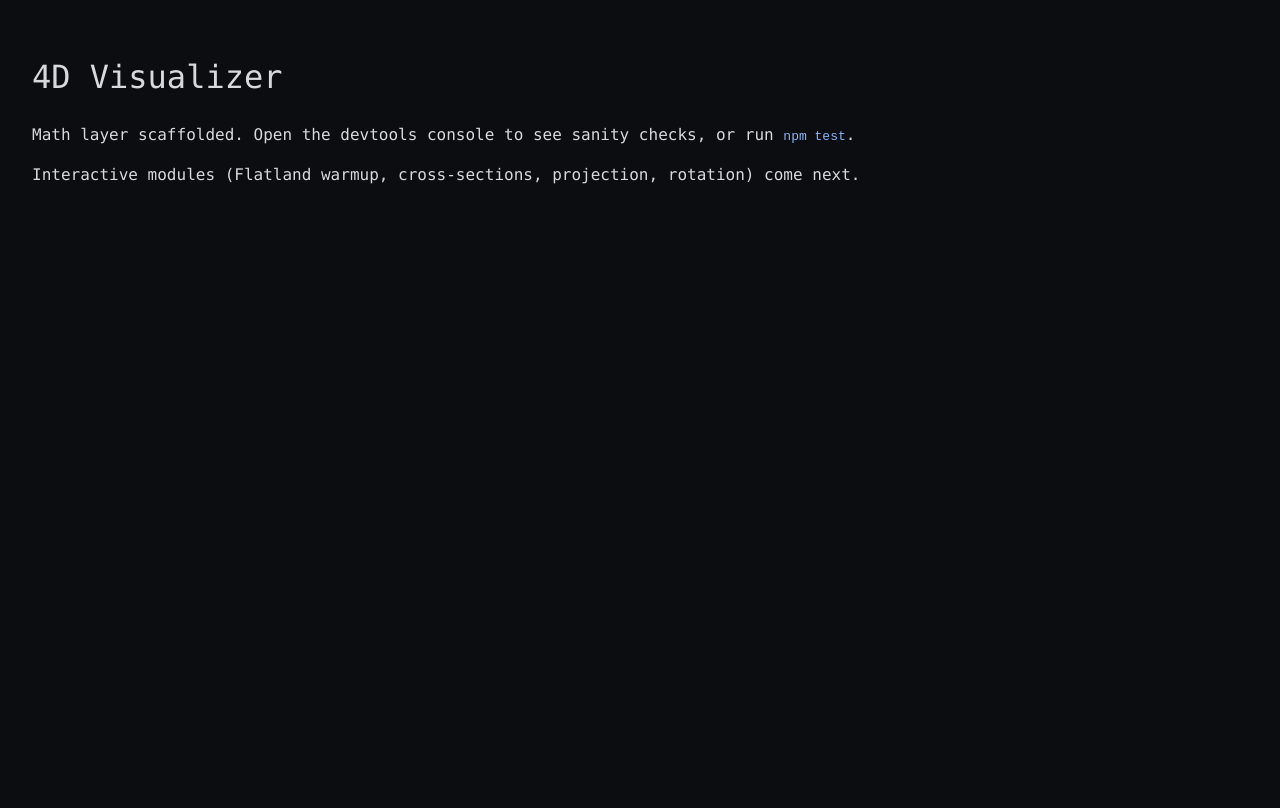
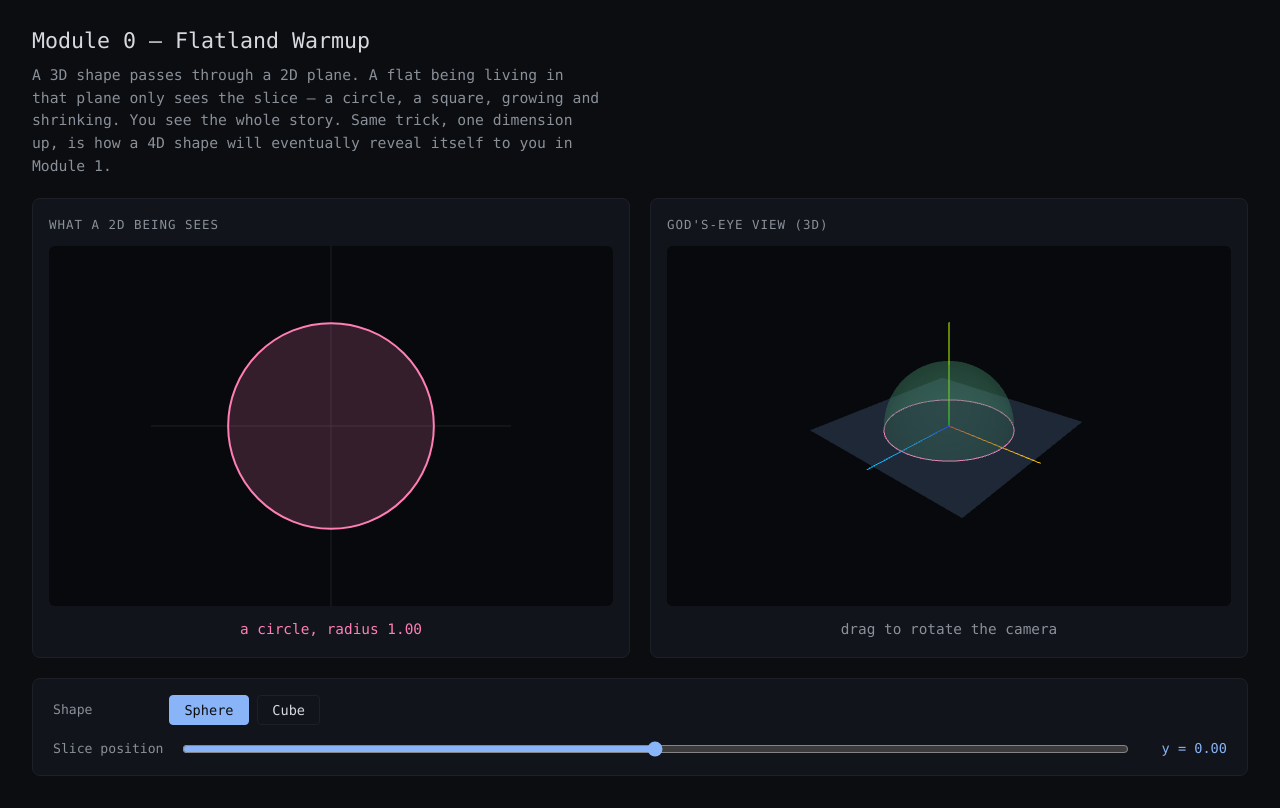
Before and after one commit to eduardobussien/4d-visualizer, a website built with Vite: page index.html in a window 1280 px wide. Built offline with nearby package versions, Linux system fonts and the light colour scheme; animation ran at ten frames a second.

Commit message:
Module 0: Flatland warmup - 3D shape sliced by 2D plane with synchronized views

```diff
--- a/index.html
+++ b/index.html
@@ -3,24 +3,10 @@
   <head>
     <meta charset="UTF-8" />
     <meta name="viewport" content="width=device-width, initial-scale=1.0" />
-    <title>4D Visualizer</title>
-    <style>
-      body {
-        font-family: ui-monospace, SFMono-Regular, Menlo, monospace;
-        background: #0b0d10;
-        color: #d6d9de;
-        margin: 0;
-        padding: 2rem;
-        line-height: 1.5;
-      }
-      h1 { font-weight: 500; }
-      code { color: #8ab4f8; }
-    </style>
+    <title>4D Visualizer — Module 0</title>
   </head>
   <body>
-    <h1>4D Visualizer</h1>
-    <p>Math layer scaffolded. Open the devtools console to see sanity checks, or run <code>npm test</code>.</p>
-    <p>Interactive modules (Flatland warmup, cross-sections, projection, rotation) come next.</p>
+    <div id="app"></div>
     <script type="module" src="/src/main.ts"></script>
   </body>
 </html>
--- a/src/main.ts
+++ b/src/main.ts
@@ -1,33 +1,6 @@
-import {
-  SQUARE,
-  TRIANGLE,
-  TESSERACT,
-  extrude,
-  cone,
-  crossSection,
-  hypersphereCrossSectionRadius,
-  project4Dto3D,
-  rotate4D,
-} from './math';
+import './styles.css';
+import { mountModule0 } from './modules/module0';
 
-// Quick sanity-check log so the browser console shows the math layer works.
-const cube = extrude(SQUARE);
-const tesseract = extrude(cube);
-const tetrahedron = cone(TRIANGLE);
-const fiveCell = cone(tetrahedron);
-
-console.log('[math] square -> cube:', cube.vertices.length, 'verts,', cube.edges.length, 'edges (expect 8, 12)');
-console.log('[math] cube -> tesseract:', tesseract.vertices.length, 'verts,', tesseract.edges.length, 'edges (expect 16, 32)');
-console.log('[math] triangle -> tetrahedron:', tetrahedron.vertices.length, 'verts,', tetrahedron.edges.length, 'edges (expect 4, 6)');
-console.log('[math] tetrahedron -> 5-cell:', fiveCell.vertices.length, 'verts,', fiveCell.edges.length, 'edges (expect 5, 10)');
-
-const slice = crossSection(TESSERACT, 0);
-console.log('[math] tesseract sliced at w=0:', slice.length, 'edge-crossings');
-
-const projected = project4Dto3D(TESSERACT.vertices, 3);
-console.log('[math] tesseract projected with d=3, sample vertex:', projected[0]);
-
-const rotated = rotate4D(TESSERACT.vertices, 'XW', Math.PI / 4);
-console.log('[math] tesseract rotated 45deg in XW, sample vertex:', rotated[0]);
-
-console.log('[math] hypersphere R=1 sliced at w=0.5, radius =', hypersphereCrossSectionRadius(1, 0.5));
+const app = document.getElementById('app');
+if (!app) throw new Error('#app element not found');
+mountModule0(app);
--- a/src/math/crossSection.ts
+++ b/src/math/crossSection.ts
@@ -1,44 +1,46 @@
-import type { Polytope4D, Vec3 } from './types';
+import type { Polytope, Polytope3D, Polytope4D, Vec2, Vec3 } from './types';
 
 /**
- * Intersect a 4D polytope with the hyperplane w = k.
+ * Intersect a polytope with the hyperplane (last-axis) = k.
  * For each edge, check whether it crosses the hyperplane; if so, linearly
- * interpolate to find the intersection point in 3D (w is dropped — it equals k).
+ * interpolate to find the intersection point in (dim-1).
  *
- * This is the operation that lets a 3D being "see" a 4D shape, the same way
- * a 2D being sees a 3D sphere passing through their plane as a growing /
- * shrinking circle.
+ * Same operation at any dimension: slices a 3D shape with a 2D plane, or a
+ * 4D shape with a 3D hyperplane. That's the Module 0 / Module 1 parallel.
  */
-export function crossSection(shape: Polytope4D, k: number): Vec3[] {
-  const points: Vec3[] = [];
+export function crossSection(shape: Polytope4D, k: number): Vec3[];
+export function crossSection(shape: Polytope3D, k: number): Vec2[];
+export function crossSection<V extends number[]>(shape: Polytope<V>, k: number): number[][];
+export function crossSection(shape: Polytope, k: number): number[][] {
+  const points: number[][] = [];
   for (const [i, j] of shape.edges) {
     const a = shape.vertices[i];
     const b = shape.vertices[j];
-    const da = a[3] - k;
-    const db = b[3] - k;
+    const last = a.length - 1;
+    const da = a[last] - k;
+    const db = b[last] - k;
 
     if (da === 0 && db === 0) {
-      points.push([a[0], a[1], a[2]]);
-      points.push([b[0], b[1], b[2]]);
+      points.push(a.slice(0, last));
+      points.push(b.slice(0, last));
       continue;
     }
     if (da * db > 0) continue;
 
     const t = da / (da - db);
-    points.push([
-      a[0] + t * (b[0] - a[0]),
-      a[1] + t * (b[1] - a[1]),
-      a[2] + t * (b[2] - a[2]),
-    ]);
+    const point: number[] = [];
+    for (let d = 0; d < last; d++) point.push(a[d] + t * (b[d] - a[d]));
+    points.push(point);
   }
   return points;
 }
 
 /**
- * Analytic cross-section radius of a hypersphere of radius R sliced at w = k.
- * Returns 0 when |k| >= R.
+ * Cross-section radius of an N-sphere of radius R sliced at distance k from center.
+ * Formula r(k) = sqrt(R^2 - k^2) is the same for 2-sphere, 3-sphere, etc.
+ * Returns 0 outside |k| >= R.
  */
-export function hypersphereCrossSectionRadius(R: number, k: number): number {
+export function sphereCrossSectionRadius(R: number, k: number): number {
   const sq = R * R - k * k;
   return sq <= 0 ? 0 : Math.sqrt(sq);
 }
--- a/src/math/shapes.ts
+++ b/src/math/shapes.ts
@@ -1,4 +1,4 @@
-import type { Polytope, Polytope2D, Polytope4D } from './types';
+import type { Polytope, Polytope2D, Polytope3D, Polytope4D, Vec3 } from './types';
 
 /** Unit square centered at origin. */
 export const SQUARE: Polytope2D = {
@@ -30,6 +30,27 @@ export const TRIANGLE: Polytope2D = {
   ],
 };
 
+/** Unit cube: vertices at every (+/-1, +/-1, +/-1). */
+export const CUBE: Polytope3D = (() => {
+  const vertices: Vec3[] = [];
+  for (let i = 0; i < 8; i++) {
+    vertices.push([
+      (i & 1) ? 1 : -1,
+      (i & 2) ? 1 : -1,
+      (i & 4) ? 1 : -1,
+    ]);
+  }
+  const edges: [number, number][] = [];
+  for (let i = 0; i < 8; i++) {
+    for (let j = i + 1; j < 8; j++) {
+      let diff = 0;
+      for (let k = 0; k < 3; k++) if (vertices[i][k] !== vertices[j][k]) diff++;
+      if (diff === 1) edges.push([i, j]);
+    }
+  }
+  return { vertices, edges };
+})();
+
 /** Unit tesseract: vertices at every (+/-1, +/-1, +/-1, +/-1). */
 export const TESSERACT: Polytope4D = (() => {
   const vertices: [number, number, number, number][] = [];
--- /dev/null
+++ b/src/modules/module0/flatView.ts
@@ -0,0 +1,112 @@
+import { sphereCrossSectionRadius } from '../../math';
+import type { ShapeKind } from './types';
+
+export interface FlatView {
+  setShape(kind: ShapeKind): void;
+  setSlicePosition(y: number): void;
+  dispose(): void;
+}
+
+/**
+ * What a 2D being living in the slicing plane would actually see: the
+ * cross-section, rendered as a flat 2D figure. No depth cues, no extra
+ * dimension to look "around".
+ */
+export function createFlatView(container: HTMLElement): FlatView {
+  const canvas = document.createElement('canvas');
+  container.appendChild(canvas);
+
+  let size = 0;
+  let currentShape: ShapeKind = 'sphere';
+  let currentY = 0;
+
+  const ctx = canvas.getContext('2d');
+  if (!ctx) throw new Error('2D context not available');
+
+  function resize(): void {
+    const rect = container.getBoundingClientRect();
+    size = Math.min(rect.width, rect.height);
+    const dpr = window.devicePixelRatio;
+    canvas.width = size * dpr;
+    canvas.height = size * dpr;
+    canvas.style.width = `${size}px`;
+    canvas.style.height = `${size}px`;
+    ctx!.setTransform(1, 0, 0, 1, 0, 0);
+    ctx!.scale(dpr, dpr);
+    draw();
+  }
+
+  function drawAxes(): void {
+    if (!ctx) return;
+    ctx.fillStyle = '#07090c';
+    ctx.fillRect(0, 0, size, size);
+    ctx.strokeStyle = '#1d2127';
+    ctx.lineWidth = 1;
+    ctx.beginPath();
+    ctx.moveTo(size / 2, 0);
+    ctx.lineTo(size / 2, size);
+    ctx.moveTo(0, size / 2);
+    ctx.lineTo(size, size / 2);
+    ctx.stroke();
+  }
+
+  function drawEmpty(): void {
+    if (!ctx) return;
+    ctx.fillStyle = '#5a6068';
+    ctx.font = '13px ui-monospace, SFMono-Regular, Menlo, monospace';
+    ctx.textAlign = 'center';
+    ctx.textBaseline = 'middle';
+    ctx.fillText('(plane outside the shape)', size / 2, size / 2);
+  }
+
+  function draw(): void {
+    if (!ctx || size === 0) return;
+    drawAxes();
+    const cx = size / 2;
+    const cy = size / 2;
+    const unit = size / 3.5;
+
+    ctx.fillStyle = 'rgba(255, 126, 182, 0.18)';
+    ctx.strokeStyle = '#ff7eb6';
+    ctx.lineWidth = 2;
+
+    if (currentShape === 'sphere') {
+      const r = sphereCrossSectionRadius(1, currentY);
+      if (r <= 0) {
+        drawEmpty();
+        return;
+      }
+      ctx.beginPath();
+      ctx.arc(cx, cy, r * unit, 0, Math.PI * 2);
+      ctx.fill();
+      ctx.stroke();
+    } else {
+      if (currentY <= -1 || currentY >= 1) {
+        drawEmpty();
+        return;
+      }
+      ctx.beginPath();
+      ctx.rect(cx - unit, cy - unit, 2 * unit, 2 * unit);
+      ctx.fill();
+      ctx.stroke();
+    }
+  }
+
+  window.addEventListener('resize', resize);
+  resize();
+
+  return {
+    setShape(kind) {
+      currentShape = kind;
+      draw();
+    },
+    setSlicePosition(y) {
+      currentY = y;
+      draw();
+    },
+    dispose() {
+      window.removeEventListener('resize', resize);
+      if (canvas.parentElement === container) container.removeChild(canvas);
+    },
+  };
+}
--- /dev/null
+++ b/src/modules/module0/godsEyeView.ts
@@ -0,0 +1,178 @@
+import * as THREE from 'three';
+import { OrbitControls } from 'three/addons/controls/OrbitControls.js';
+import { sphereCrossSectionRadius } from '../../math';
+import type { ShapeKind } from './types';
+
+export interface GodsEyeView {
+  setShape(kind: ShapeKind): void;
+  setSlicePosition(y: number): void;
+  dispose(): void;
+}
+
+/**
+ * The "god's eye" 3D view: shows the full shape, the slicing plane, and the
+ * cross-section curve where they meet. The user can orbit the camera to see
+ * the relationship from any angle.
+ *
+ * Slicing is along the Y axis (vertical), so the plane is horizontal —
+ * intuitively "a sheet at altitude y that the shape sits halfway through".
+ */
+export function createGodsEyeView(container: HTMLElement): GodsEyeView {
+  const renderer = new THREE.WebGLRenderer({ antialias: true });
+  renderer.setPixelRatio(window.devicePixelRatio);
+  renderer.setSize(container.clientWidth, container.clientHeight);
+  container.appendChild(renderer.domElement);
+
+  const scene = new THREE.Scene();
+  scene.background = new THREE.Color(0x07090c);
+
+  const camera = new THREE.PerspectiveCamera(
+    50,
+    container.clientWidth / container.clientHeight,
+    0.1,
+    100,
+  );
+  camera.position.set(3.5, 2.8, 4);
+
+  const controls = new OrbitControls(camera, renderer.domElement);
+  controls.enableDamping = true;
+  controls.target.set(0, 0, 0);
+
+  scene.add(new THREE.AmbientLight(0xffffff, 0.55));
+  const keyLight = new THREE.DirectionalLight(0xffffff, 0.75);
+  keyLight.position.set(3, 5, 4);
+  scene.add(keyLight);
+
+  const axes = new THREE.AxesHelper(1.6);
+  scene.add(axes);
+
+  // Horizontal slicing plane (normal +Y), positioned at y = currentY.
+  const planeGeom = new THREE.PlaneGeometry(3, 3);
+  const planeMat = new THREE.MeshBasicMaterial({
+    color: 0x8ab4f8,
+    transparent: true,
+    opacity: 0.18,
+    side: THREE.DoubleSide,
+  });
+  const plane = new THREE.Mesh(planeGeom, planeMat);
+  plane.rotation.x = -Math.PI / 2;
+  scene.add(plane);
+
+  const curveMat = new THREE.LineBasicMaterial({ color: 0xff7eb6 });
+  let curveLine: THREE.Line | null = null;
+
+  let shapeGroup: THREE.Group | null = null;
+  let currentShape: ShapeKind = 'sphere';
+  let currentY = 0;
+
+  function clearCurve(): void {
+    if (!curveLine) return;
+    scene.remove(curveLine);
+    curveLine.geometry.dispose();
+    curveLine = null;
+  }
+
+  function rebuildShape(kind: ShapeKind): void {
+    if (shapeGroup) {
+      scene.remove(shapeGroup);
+      shapeGroup.traverse((obj) => {
+        if (obj instanceof THREE.Mesh || obj instanceof THREE.LineSegments) {
+          obj.geometry.dispose();
+          (obj.material as THREE.Material).dispose();
+        }
+      });
+    }
+    const group = new THREE.Group();
+    const material = new THREE.MeshStandardMaterial({
+      color: 0x6dd3a8,
+      transparent: true,
+      opacity: 0.32,
+      metalness: 0.05,
+      roughness: 0.7,
+      side: THREE.DoubleSide,
+    });
+    const geometry =
+      kind === 'sphere'
+        ? new THREE.SphereGeometry(1, 48, 32)
+        : new THREE.BoxGeometry(2, 2, 2);
+    group.add(new THREE.Mesh(geometry, material));
+
+    if (kind === 'cube') {
+      const edges = new THREE.EdgesGeometry(geometry);
+      group.add(
+        new THREE.LineSegments(
+          edges,
+          new THREE.LineBasicMaterial({ color: 0x6dd3a8 }),
+        ),
+      );
+    }
+    shapeGroup = group;
+    scene.add(group);
+  }
+
+  function rebuildCurve(): void {
+    clearCurve();
+    const y = currentY;
+    const pts: THREE.Vector3[] = [];
+
+    if (currentShape === 'sphere') {
+      const r = sphereCrossSectionRadius(1, y);
+      if (r <= 0) return;
+      const segs = 96;
+      for (let i = 0; i <= segs; i++) {
+        const t = (i / segs) * Math.PI * 2;
+        pts.push(new THREE.Vector3(r * Math.cos(t), y, r * Math.sin(t)));
+      }
+    } else {
+      if (y <= -1 || y >= 1) return;
+      pts.push(
+        new THREE.Vector3(-1, y, -1),
+        new THREE.Vector3( 1, y, -1),
+        new THREE.Vector3( 1, y,  1),
+        new THREE.Vector3(-1, y,  1),
+        new THREE.Vector3(-1, y, -1),
+      );
+    }
+    curveLine = new THREE.Line(new THREE.BufferGeometry().setFromPoints(pts), curveMat);
+    scene.add(curveLine);
+  }
+
+  function tick(): void {
+    requestAnimationFrame(tick);
+    controls.update();
+    renderer.render(scene, camera);
+  }
+
+  function handleResize(): void {
+    const w = container.clientWidth;
+    const h = container.clientHeight;
+    camera.aspect = w / h;
+    camera.updateProjectionMatrix();
+    renderer.setSize(w, h);
+  }
+  window.addEventListener('resize', handleResize);
+
+  rebuildShape('sphere');
+  rebuildCurve();
+  tick();
+
+  return {
+    setShape(kind) {
+      currentShape = kind;
+      rebuildShape(kind);
+      rebuildCurve();
+    },
+    setSlicePosition(y) {
+      currentY = y;
+      plane.position.y = y;
+      rebuildCurve();
+    },
+    dispose() {
+      window.removeEventListener('resize', handleResize);
+      renderer.dispose();
+      if (renderer.domElement.parentElement === container) {
+        container.removeChild(renderer.domElement);
+      }
+    },
+  };
+}
--- /dev/null
+++ b/src/modules/module0/index.ts
@@ -0,0 +1,102 @@
+import { sphereCrossSectionRadius } from '../../math';
+import { createFlatView } from './flatView';
+import { createGodsEyeView } from './godsEyeView';
+import type { ShapeKind } from './types';
+
+const TEMPLATE = `
+  <div class="module">
+    <header class="module-header">
+      <h1>Module 0 — Flatland Warmup</h1>
+      <p>
+        A 3D shape passes through a 2D plane. A flat being living in that plane
+        only sees the slice — a circle, a square, growing and shrinking. You see
+        the whole story. Same trick, one dimension up, is how a 4D shape will
+        eventually reveal itself to you in Module 1.
+      </p>
+    </header>
+
+    <div class="views">
+      <section class="view-panel">
+        <h2>What a 2D being sees</h2>
+        <div class="view-canvas" id="m0-flat"></div>
+        <p class="caption" id="m0-caption">&mdash;</p>
+      </section>
+      <section class="view-panel">
+        <h2>God's-eye view (3D)</h2>
+        <div class="view-canvas" id="m0-gods-eye"></div>
+        <p class="caption muted">drag to rotate the camera</p>
+      </section>
+    </div>
+
+    <footer class="controls">
+      <div class="control-row">
+        <label>Shape</label>
+        <div class="shape-buttons">
+          <button data-shape="sphere" class="active">Sphere</button>
+          <button data-shape="cube">Cube</button>
+        </div>
+      </div>
+      <div class="control-row">
+        <label for="m0-slider">Slice position</label>
+        <input type="range" id="m0-slider" min="-1.4" max="1.4" step="0.01" value="0" />
+        <span id="m0-slider-value" class="value">y = 0.00</span>
+      </div>
+    </footer>
+  </div>
+`;
+
+export function mountModule0(root: HTMLElement): void {
+  root.innerHTML = TEMPLATE;
+
+  const godsEyeContainer = root.querySelector('#m0-gods-eye') as HTMLElement;
+  const flatContainer = root.querySelector('#m0-flat') as HTMLElement;
+  const caption = root.querySelector('#m0-caption') as HTMLElement;
+  const slider = root.querySelector('#m0-slider') as HTMLInputElement;
+  const sliderValue = root.querySelector('#m0-slider-value') as HTMLElement;
+  const shapeButtons = Array.from(root.querySelectorAll<HTMLButtonElement>('button[data-shape]'));
+
+  const godsEye = createGodsEyeView(godsEyeContainer);
+  const flat = createFlatView(flatContainer);
+
+  let currentShape: ShapeKind = 'sphere';
+  let currentY = 0;
+
+  function describeSlice(): string {
+    if (currentShape === 'sphere') {
+      const r = sphereCrossSectionRadius(1, currentY);
+      return r <= 0
+        ? 'nothing — the plane is outside the sphere'
+        : `a circle, radius ${r.toFixed(2)}`;
+    }
+    if (currentY <= -1 || currentY >= 1) {
+      return 'nothing — the plane is outside the cube';
+    }
+    return 'a square, side 2.00';
+  }
+
+  function syncAll(): void {
+    sliderValue.textContent = `y = ${currentY.toFixed(2)}`;
+    caption.textContent = describeSlice();
+    godsEye.setSlicePosition(currentY);
+    flat.setSlicePosition(currentY);
+  }
+
+  slider.addEventListener('input', () => {
+    currentY = parseFloat(slider.value);
+    syncAll();
+  });
+
+  shapeButtons.forEach((btn) => {
+    btn.addEventListener('click', () => {
+      const kind = btn.dataset.shape as ShapeKind;
+      if (kind === currentShape) return;
+      currentShape = kind;
+      shapeButtons.forEach((b) => b.classList.toggle('active', b === btn));
+      godsEye.setShape(kind);
+      flat.setShape(kind);
+      caption.textContent = describeSlice();
+    });
+  });
+
+  syncAll();
+}
--- /dev/null
+++ b/src/modules/module0/types.ts
@@ -0,0 +1 @@
+export type ShapeKind = 'sphere' | 'cube';
--- /dev/null
+++ b/src/styles.css
@@ -0,0 +1,162 @@
+:root {
+  --bg: #0b0d10;
+  --bg-elev: #11141a;
+  --fg: #d6d9de;
+  --muted: #8a9099;
+  --accent: #8ab4f8;
+  --accent-2: #ff7eb6;
+  --border: #1d2127;
+}
+
+* { box-sizing: border-box; }
+
+html, body {
+  margin: 0;
+  height: 100%;
+  font-family: ui-monospace, SFMono-Regular, Menlo, Consolas, monospace;
+  background: var(--bg);
+  color: var(--fg);
+  line-height: 1.55;
+}
+
+#app {
+  min-height: 100vh;
+  display: flex;
+}
+
+.module {
+  display: flex;
+  flex-direction: column;
+  flex: 1;
+  max-width: 1400px;
+  margin: 0 auto;
+  padding: 1.5rem 2rem 2rem;
+  gap: 1.25rem;
+  width: 100%;
+}
+
+.module-header h1 {
+  margin: 0 0 0.4rem;
+  font-weight: 500;
+  font-size: 1.35rem;
+}
+
+.module-header p {
+  margin: 0;
+  color: var(--muted);
+  max-width: 64ch;
+  font-size: 0.92rem;
+}
+
+.views {
+  display: grid;
+  grid-template-columns: 1fr 1fr;
+  gap: 1.25rem;
+  flex: 1;
+  min-height: 440px;
+}
+
+.view-panel {
+  background: var(--bg-elev);
+  border: 1px solid var(--border);
+  border-radius: 8px;
+  padding: 1rem;
+  display: flex;
+  flex-direction: column;
+  gap: 0.75rem;
+  min-height: 0;
+}
+
+.view-panel h2 {
+  margin: 0;
+  font-size: 0.78rem;
+  font-weight: 500;
+  color: var(--muted);
+  text-transform: uppercase;
+  letter-spacing: 0.08em;
+}
+
+.view-canvas {
+  flex: 1;
+  min-height: 360px;
+  display: flex;
+  align-items: center;
+  justify-content: center;
+  background: #07090c;
+  border-radius: 6px;
+  overflow: hidden;
+}
+
+.caption {
+  margin: 0;
+  font-size: 0.9rem;
+  color: var(--accent-2);
+  text-align: center;
+}
+.caption.muted { color: var(--muted); }
+
+.controls {
+  background: var(--bg-elev);
+  border: 1px solid var(--border);
+  border-radius: 8px;
+  padding: 1rem 1.25rem;
+  display: flex;
+  flex-direction: column;
+  gap: 0.8rem;
+}
+
+.control-row {
+  display: flex;
+  align-items: center;
+  gap: 1rem;
+}
+
+.control-row label {
+  font-size: 0.82rem;
+  color: var(--muted);
+  min-width: 100px;
+}
+
+.shape-buttons {
+  display: flex;
+  gap: 0.5rem;
+}
+
+.shape-buttons button {
+  background: transparent;
+  border: 1px solid var(--border);
+  color: var(--fg);
+  padding: 0.4rem 0.9rem;
+  border-radius: 4px;
+  cursor: pointer;
+  font-family: inherit;
+  font-size: 0.85rem;
+  transition: background 0.1s, border-color 0.1s, color 0.1s;
+}
+
+.shape-buttons button:hover {
+  border-color: var(--accent);
+}
+
+.shape-buttons button.active {
+  background: var(--accent);
+  border-color: var(--accent);
+  color: var(--bg);
+}
+
+input[type="range"] {
+  flex: 1;
+  accent-color: var(--accent);
+}
+
+.value {
+  font-size: 0.85rem;
+  color: var(--accent);
+  min-width: 80px;
+  text-align: right;
+}
+
+@media (max-width: 800px) {
+  .views { grid-template-columns: 1fr; }
+  .module { padding: 1rem; }
+}
```
Also changed, not shown: src/math/__tests__/crossSection.test.ts (+26 -9 lines).
